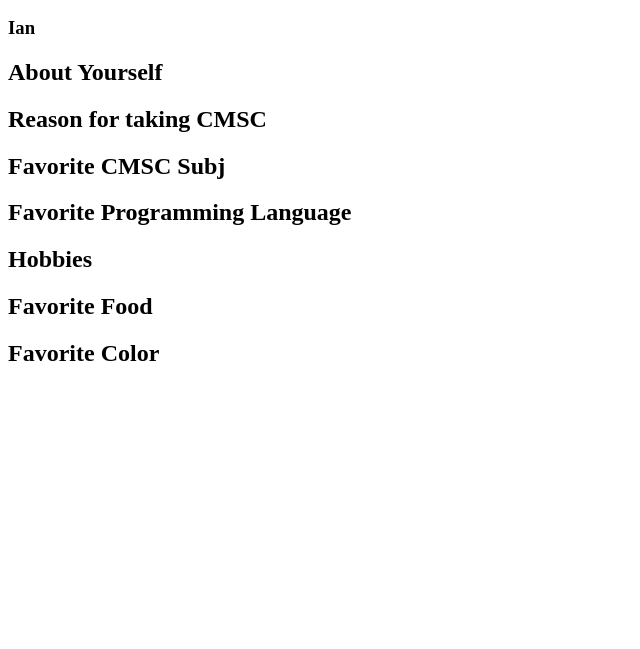
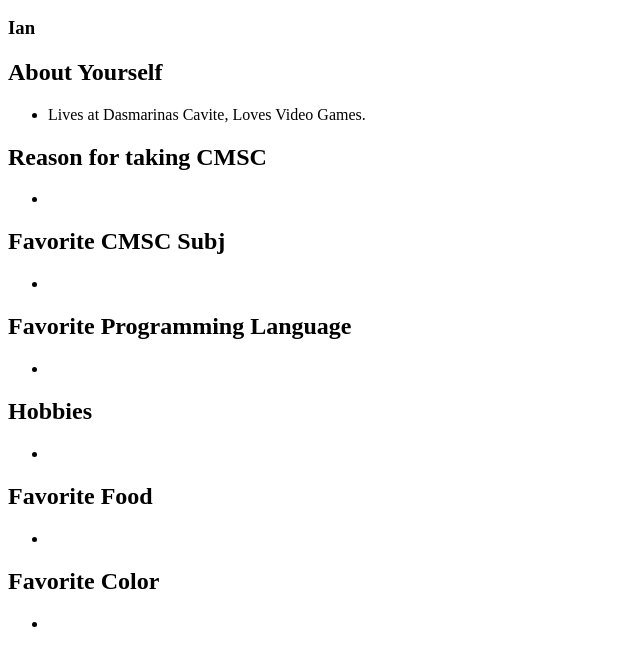
Before and after one commit to VEEpforge/aadevera.github.io, a plain HTML site: page index.html in a window 1280 px wide. Shown: the part 362-1011 px from the top of the page, without its empty margins (0-640 px from the left). Before the commit the page ends 800 px from the top, so only its background shows below. Drawn offline with Linux system fonts and the light colour scheme.

Commit message:
Initial Commit

```diff
--- a/index.html
+++ b/index.html
@@ -15,12 +15,33 @@
   		</div>
   		<div id="info-frame">
   			<h2>About Yourself</h2>
+  			<ul>
+  				<li>Lives at Dasmarinas Cavite, Loves Video Games.</li>
+  			</ul>
   			<h2>Reason for taking CMSC</h2>
+  			<ul>
+  				<li></li>
+  			</ul>
   			<h2>Favorite CMSC Subj</h2>
+  			<ul>
+  				<li></li>
+  			</ul>
   			<h2>Favorite Programming Language</h2>
+  			<ul>
+  				<li></li>
+  			</ul>
   			<h2>Hobbies</h2>
+  			<ul>
+  				<li></li>
+  			</ul>
   			<h2>Favorite Food</h2>
+  			<ul>
+  				<li></li>
+  			</ul>
   			<h2>Favorite Color</h2>
+  			<ul>
+  				<li></li>
+  			</ul>
   		</div>
   	</div>
 
```
